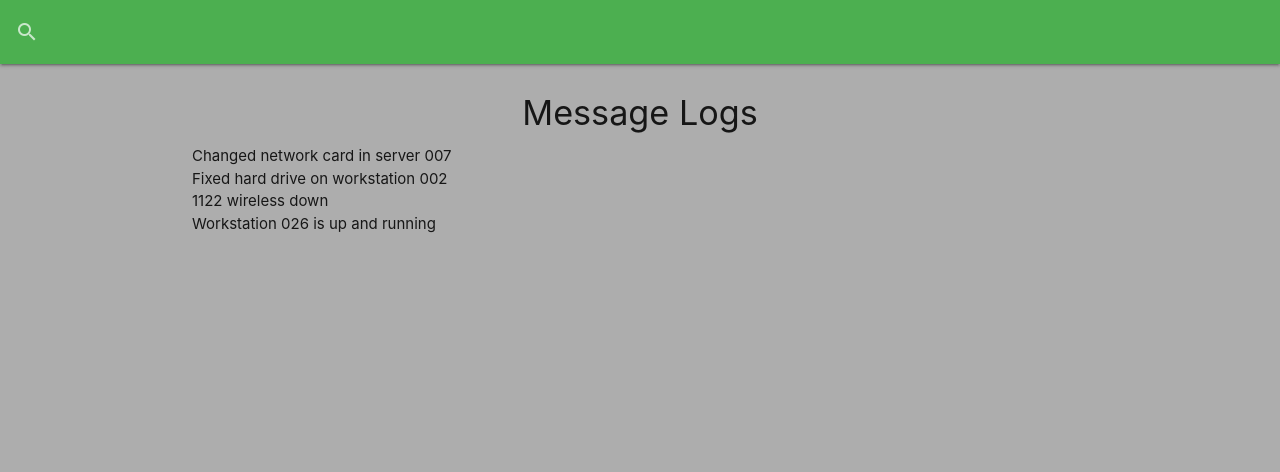
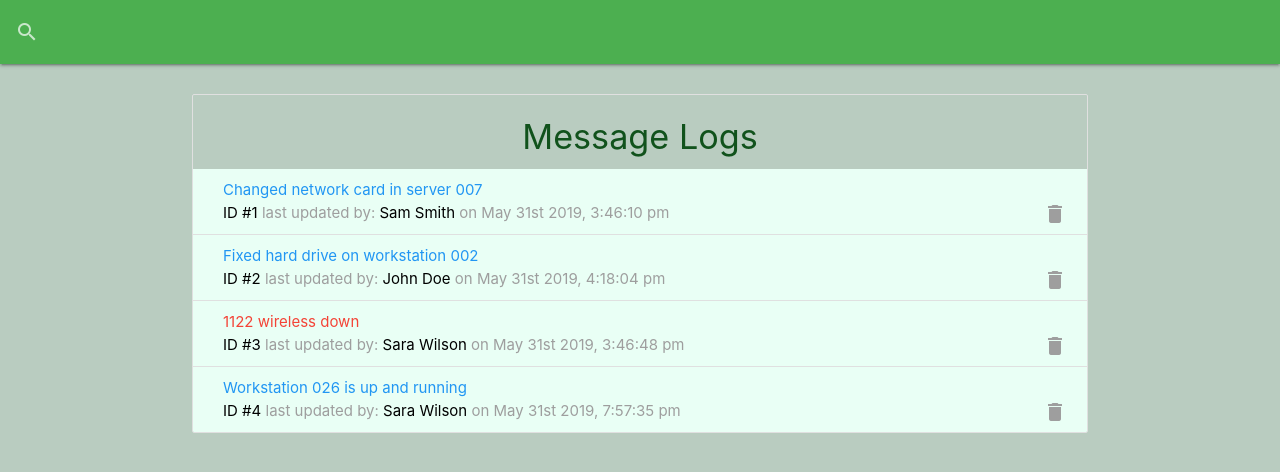
Before and after one commit to SilvesterSpath/Message-Logs, a React (Create React App) app: page / in a window 1280 px wide. Shown: the top 472 px of the page. Built offline with nearby package versions, Linux system fonts and the light colour scheme; data requests are answered from the project's data file.

Commit message:
preloader

```diff
--- a/package.json
+++ b/package.json
@@ -7,8 +7,10 @@
     "@testing-library/react": "^11.2.7",
     "@testing-library/user-event": "^12.8.3",
     "materialize-css": "^1.0.0",
+    "moment": "^2.29.1",
     "react": "^17.0.2",
     "react-dom": "^17.0.2",
+    "react-moment": "^1.1.1",
     "react-scripts": "4.0.3",
     "web-vitals": "^1.1.2"
   },
--- a/src/App.css
+++ b/src/App.css
@@ -1,3 +1,13 @@
+:root {
+  --primary-color: rgb(185, 204, 192);
+  --secondary-color: rgb(233, 255, 245);
+}
+
 body {
-  background-color: rgb(173, 173, 173);
+  background-color: var(--primary-color);
+  color: rgb(17, 82, 28) !important;
 }
+
+.collection-item {
+  background-color: var(--secondary-color) !important;
+}
--- /dev/null
+++ b/src/components/layout/Preloader.js
@@ -0,0 +1,11 @@
+import React from 'react';
+
+const Preloader = () => {
+  return (
+    <div className='progress blue lighten-4'>
+      <div className='indeterminate blue'></div>
+    </div>
+  );
+};
+
+export default Preloader;
--- a/src/components/logs/LogItem.js
+++ b/src/components/logs/LogItem.js
@@ -0,0 +1,36 @@
+import React from 'react';
+import PropTypes from 'prop-types';
+import Moment from 'react-moment';
+
+const LogItem = ({ log }) => {
+  return (
+    <li className='collection-item'>
+      <div>
+        <a
+          href='#edit-log-modal'
+          className={`modal-trigger ${
+            log.attention ? 'red-text' : 'blue-text'
+          }`}
+        >
+          {log.message}
+        </a>
+        <br />
+        <span className='grey-text'>
+          <span className='black-text'>ID #{log.id} </span>
+          last updated by:
+          <span className='black-text'> {log.tech} </span>
+          on <Moment format='MMMM Do YYYY, h:mm:ss a'>{log.date}</Moment>
+        </span>
+        <a href='#!' className='secondary-content'>
+          <i className='material-icons grey-text'>delete</i>
+        </a>
+      </div>
+    </li>
+  );
+};
+
+LogItem.propTypes = {
+  log: PropTypes.object.isRequired,
+};
+
+export default LogItem;
--- a/src/components/logs/Logs.js
+++ b/src/components/logs/Logs.js
@@ -1,4 +1,6 @@
 import React, { useState, useEffect } from 'react';
+import LogItem from './LogItem';
+import Preloader from '../layout/Preloader';
 
 const Logs = () => {
   const [logs, setLogs] = useState([]);
@@ -20,18 +22,18 @@
   };
 
   if (loading) {
-    return <h4>Loading...</h4>;
+    return <Preloader />;
   }
 
   return (
-    <ul className='collection-with-header'>
+    <ul className='collection with-header'>
       <li>
         <h4 className='center'>Message Logs</h4>
       </li>
       {!loading && logs.length === 0 ? (
         <p className='center'>No logs to show...</p>
       ) : (
-        logs.map((i) => <li key={i.id}>{i.message}</li>)
+        logs.map((i) => <LogItem log={i} key={i.id} />)
       )}
     </ul>
   );
```
Also changed, not shown: notes.txt, 1 other file (tests, documents, lock files or other folders).
